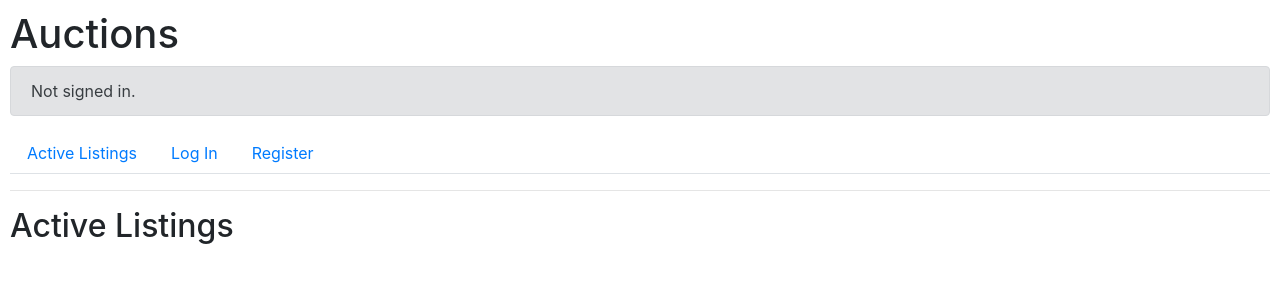
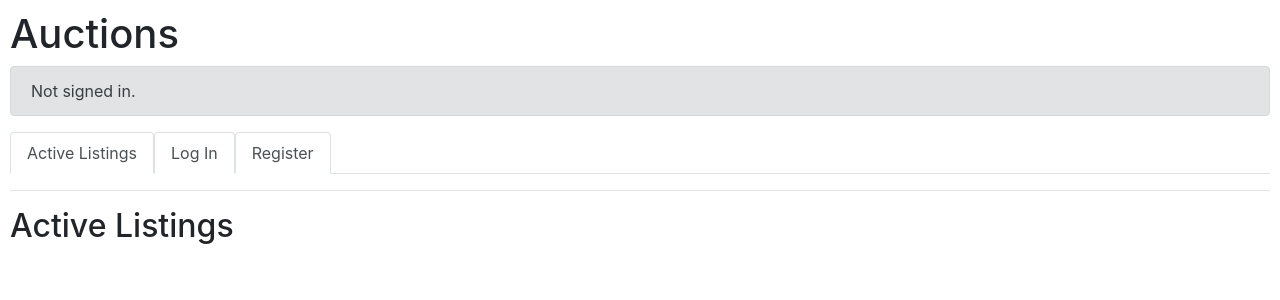
Before and after one commit to thestig1990/commerce, a Django app: template auctions/templates/auctions/index.html in a window 1280 px wide. Shown: the top 300 px of the page. Run offline with Django 3.2, Linux system fonts and the light colour scheme; the template is opened without the code that fills it, so the values that code supplies are empty; some libraries are stand-ins or nearby versions.

Commit message:
changed nav bar in the layout.html

```diff
--- a/auctions/templates/auctions/layout.html
+++ b/auctions/templates/auctions/layout.html
@@ -22,31 +22,29 @@
         </div>
         <ul class="nav nav-tabs">
             <li class="nav-item">
-                <a class="nav-link" href="{% url 'index' %}">Active Listings</a>
+                <a class="nav-link active" href="{% url 'index' %}">Active Listings</a>
             </li>
             {% if user.is_authenticated %}
                 <li class="nav-item">
-                    <a class="nav-link" href="{% url 'show_watchlist' %}">
-                        <p class="text-primary">
-                            Watchlist
-                            <span class="badge badge-primary">
-                                {{ watch_listings_count }}
-                            </span>
-                        </p>
+                    <a class="nav-link active" href="{% url 'show_watchlist' %}">
+                        Watchlist
+                        <span class="badge badge-primary">
+                            {{ watch_listings_count }}
+                        </span>
                     </a>
                 </li>
                 <li class="nav-item">
-                    <a class="nav-link" href="{% url 'create-listing' %}">Create Listing</a>
+                    <a class="nav-link active" href="{% url 'create-listing' %}">Create Listing</a>
                 </li>
                 <li class="nav-item">
-                    <a class="nav-link" href="{% url 'logout' %}">Log Out</a>
+                    <a class="nav-link active" href="{% url 'logout' %}">Log Out</a>
                 </li>
             {% else %}
                 <li class="nav-item">
-                    <a class="nav-link" href="{% url 'login' %}">Log In</a>
+                    <a class="nav-link active" href="{% url 'login' %}">Log In</a>
                 </li>
                 <li class="nav-item">
-                    <a class="nav-link" href="{% url 'register' %}">Register</a>
+                    <a class="nav-link active" href="{% url 'register' %}">Register</a>
                 </li>
             {% endif %}
         </ul>
```
